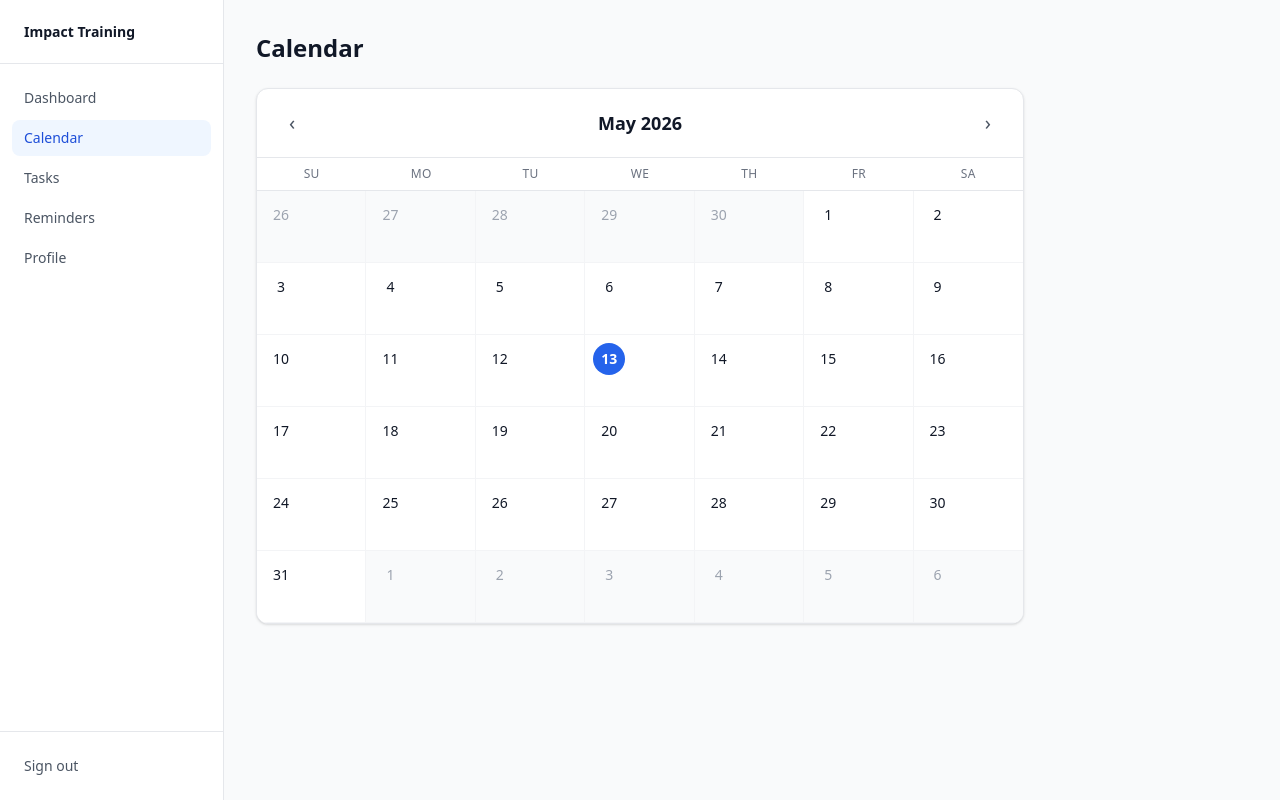
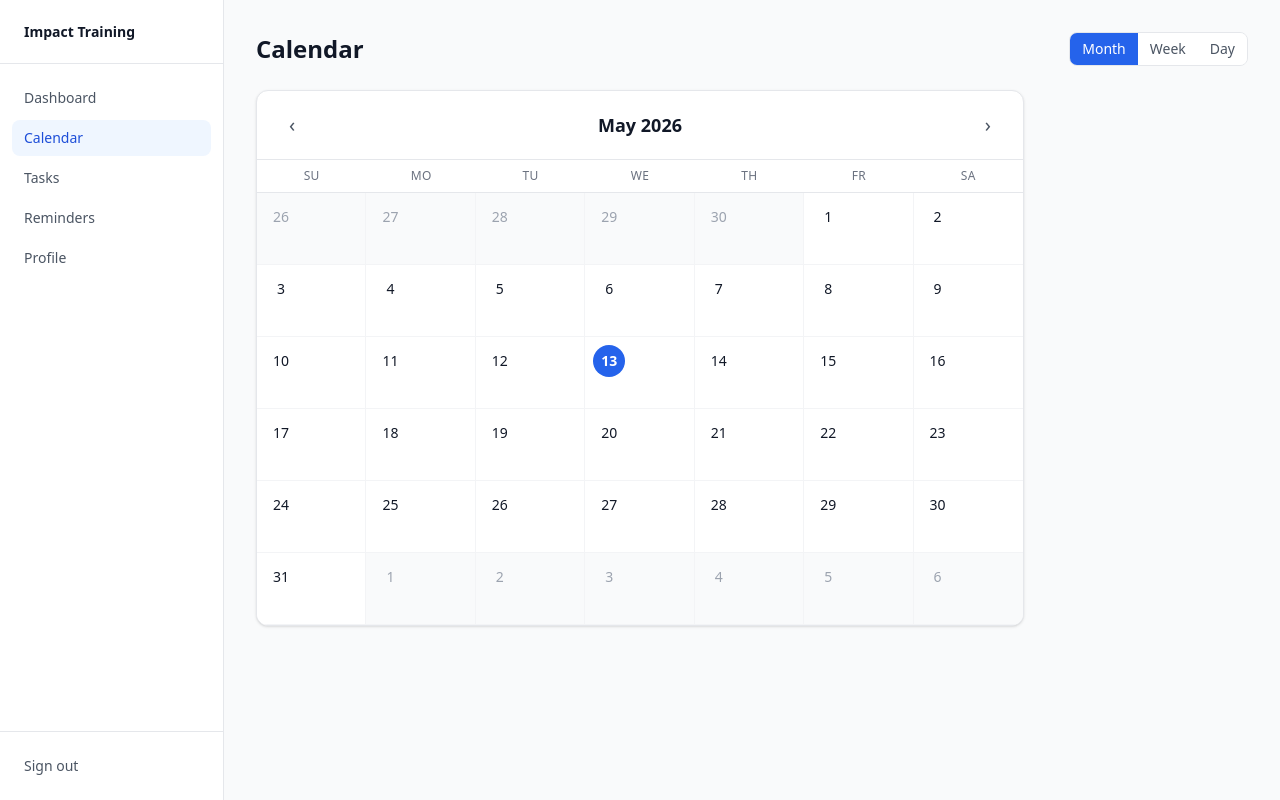
Before and after one commit to michaelr-1999/code-impact-training, a React (Vite) app in the folder frontend/: page /calendar in a window 1280 px wide. Built offline with nearby package versions, Linux system fonts and the light colour scheme; sample sign-in values are in the browser's storage.

Commit message:
created week and day views with some features

```diff
--- a/frontend/src/pages/CalendarPage.tsx
+++ b/frontend/src/pages/CalendarPage.tsx
@@ -1,16 +1,40 @@
-import { useState } from "react";
+import { useState, useEffect, useRef } from "react";
 
-const DAYS_OF_WEEK = ["Su", "Mo", "Tu", "We", "Th", "Fr", "Sa"];
+const DAYS_OF_WEEK_SHORT = ["Su", "Mo", "Tu", "We", "Th", "Fr", "Sa"];
+const DAYS_OF_WEEK_FULL = ["Sunday", "Monday", "Tuesday", "Wednesday", "Thursday", "Friday", "Saturday"];
 
 const MONTH_NAMES = [
   "January", "February", "March", "April", "May", "June",
   "July", "August", "September", "October", "November", "December",
 ];
 
-export default function CalendarPage() {
-  const today = new Date();
-  const [viewDate, setViewDate] = useState(new Date(today.getFullYear(), today.getMonth(), 1));
+const HOURS = Array.from({ length: 24 }, (_, i) => i);
 
+type View = "month" | "week" | "day";
+
+function formatHour(h: number) {
+  if (h === 0) return "12 AM";
+  if (h < 12) return `${h} AM`;
+  if (h === 12) return "12 PM";
+  return `${h - 12} PM`;
+}
+
+function isSameDay(a: Date, b: Date) {
+  return a.getFullYear() === b.getFullYear() &&
+    a.getMonth() === b.getMonth() &&
+    a.getDate() === b.getDate();
+}
+
+function startOfWeek(date: Date) {
+  const d = new Date(date);
+  d.setDate(d.getDate() - d.getDay());
+  d.setHours(0, 0, 0, 0);
+  return d;
+}
+
+// ── Month view ────────────────────────────────────────────────────────────────
+
+function MonthView({ viewDate, today, onDayClick }: { viewDate: Date; today: Date; onDayClick: (date: Date) => void }) {
   const year = viewDate.getFullYear();
   const month = viewDate.getMonth();
 
@@ -31,85 +55,269 @@ export default function CalendarPage() {
     cells.push({ day: d, currentMonth: false });
   }
 
-  function prevMonth() {
-    setViewDate(new Date(year, month - 1, 1));
+  return (
+    <>
+      <div className="grid grid-cols-7 border-b border-gray-200">
+        {DAYS_OF_WEEK_SHORT.map((d) => (
+          <div key={d} className="py-2 text-center text-xs font-medium text-gray-500 uppercase tracking-wide">
+            {d}
+          </div>
+        ))}
+      </div>
+      <div className="grid grid-cols-7">
+        {cells.map((cell, i) => {
+          const isToday = cell.currentMonth && isSameDay(
+            new Date(year, month, cell.day), today
+          );
+          return (
+            <div
+              key={i}
+              onClick={() => cell.currentMonth && onDayClick(new Date(year, month, cell.day))}
+              className={`
+                min-h-[44px] sm:min-h-[72px] p-1 sm:p-2 border-b border-r border-gray-100
+                ${!cell.currentMonth ? "bg-gray-50" : "bg-white hover:bg-blue-50 cursor-pointer"}
+                ${i % 7 === 6 ? "border-r-0" : ""}
+              `}
+            >
+              <span
+                className={`
+                  inline-flex items-center justify-center w-7 h-7 sm:w-8 sm:h-8 rounded-full text-xs sm:text-sm
+                  ${isToday ? "bg-blue-600 text-white font-semibold" : ""}
+                  ${!isToday && cell.currentMonth ? "text-gray-900" : ""}
+                  ${!isToday && !cell.currentMonth ? "text-gray-400" : ""}
+                `}
+              >
+                {cell.day}
+              </span>
+            </div>
+          );
+        })}
+      </div>
+    </>
+  );
+}
+
+// ── Shared helpers ────────────────────────────────────────────────────────────
+
+const CELL_HEIGHT = 48; // px per hour row
+
+function useCurrentTime() {
+  const [, setTick] = useState(0);
+  useEffect(() => {
+    const id = setInterval(() => setTick((t) => t + 1), 60_000);
+    return () => clearInterval(id);
+  }, []);
+  return new Date(); // called during render — always accurate
+}
+
+function minuteOffset() {
+  return (new Date().getMinutes() / 60) * CELL_HEIGHT;
+}
+
+// ── Week view ─────────────────────────────────────────────────────────────────
+
+function WeekView({ viewDate, today }: { viewDate: Date; today: Date }) {
+  const weekStart = startOfWeek(viewDate);
+  const days = Array.from({ length: 7 }, (_, i) => {
+    const d = new Date(weekStart);
+    d.setDate(weekStart.getDate() + i);
+    return d;
+  });
+
+  const scrollRef = useRef<HTMLDivElement>(null);
+
+  useEffect(() => {
+    if (scrollRef.current) {
+      scrollRef.current.scrollTop = 8 * CELL_HEIGHT;
+    }
+  }, []);
+
+  return (
+    <div className="overflow-x-auto">
+      {/* Day headers */}
+      <div className="grid border-b border-gray-200" style={{ gridTemplateColumns: "56px repeat(7, 1fr)" }}>
+        <div className="border-r border-gray-200" />
+        {days.map((day, i) => {
+          const isToday = isSameDay(day, today);
+          return (
+            <div key={i} className="py-2 text-center border-r border-gray-200 last:border-r-0">
+              <div className="text-xs text-gray-500 uppercase">{DAYS_OF_WEEK_SHORT[day.getDay()]}</div>
+              <div className={`
+                mx-auto mt-0.5 w-8 h-8 flex items-center justify-center rounded-full text-sm font-medium
+                ${isToday ? "bg-blue-600 text-white" : "text-gray-900"}
+              `}>
+                {day.getDate()}
+              </div>
+            </div>
+          );
+        })}
+      </div>
+
+      {/* Time grid — default window 8am–8pm (12 rows visible), full 24h scrollable */}
+      <div ref={scrollRef} className="overflow-y-auto" style={{ height: `${12 * CELL_HEIGHT}px` }}>
+        {HOURS.map((hour) => (
+          <div key={hour} className="grid border-b border-gray-100" style={{ gridTemplateColumns: "56px repeat(7, 1fr)" }}>
+            <div className="pr-2 py-2 text-right text-xs text-gray-400 border-r border-gray-200 leading-none">
+              {formatHour(hour)}
+            </div>
+            {days.map((_, i) => (
+              <div key={i} className="h-12 border-r border-gray-100 last:border-r-0" />
+            ))}
+          </div>
+        ))}
+      </div>
+    </div>
+  );
+}
+
+// ── Day view ──────────────────────────────────────────────────────────────────
+
+function DayView({ viewDate, today }: { viewDate: Date; today: Date }) {
+  const isToday = isSameDay(viewDate, today);
+  const now = useCurrentTime();
+  const currentHour = now.getHours();
+  const offset = minuteOffset();
+  const scrollRef = useRef<HTMLDivElement>(null);
+
+  useEffect(() => {
+    if (scrollRef.current) {
+      scrollRef.current.scrollTop = currentHour * CELL_HEIGHT;
+    }
+  }, []);
+
+  return (
+    <div>
+      {/* Day header */}
+      <div className="flex items-center gap-3 px-4 py-3 border-b border-gray-200">
+        <div className={`
+          w-10 h-10 flex items-center justify-center rounded-full text-lg font-semibold
+          ${isToday ? "bg-blue-600 text-white" : "text-gray-900"}
+        `}>
+          {viewDate.getDate()}
+        </div>
+        <div>
+          <div className="text-sm font-medium text-gray-900">{DAYS_OF_WEEK_FULL[viewDate.getDay()]}</div>
+          <div className="text-xs text-gray-500">{MONTH_NAMES[viewDate.getMonth()]} {viewDate.getFullYear()}</div>
+        </div>
+      </div>
+
+      {/* Time grid — scrolls to current hour on open */}
+      <div ref={scrollRef} className="overflow-y-auto" style={{ height: `${12 * CELL_HEIGHT}px` }}>
+        {HOURS.map((hour) => {
+          const isCurrentHour = isToday && hour === currentHour;
+          return (
+            <div key={hour} className={`relative flex border-b border-gray-100 ${isCurrentHour ? "bg-blue-50" : ""}`}>
+              <div className={`w-14 shrink-0 pr-2 py-2 text-right text-xs border-r border-gray-200 leading-none ${isCurrentHour ? "text-blue-600 font-semibold" : "text-gray-400"}`}>
+                {formatHour(hour)}
+              </div>
+              <div className="flex-1 h-12" />
+              {isCurrentHour && (
+                <div
+                  className="absolute left-0 right-0 flex items-center pointer-events-none"
+                  style={{ top: `${offset}px` }}
+                >
+                  <div className="w-14 shrink-0 flex justify-end pr-1">
+                    <div className="w-2.5 h-2.5 rounded-full bg-red-500" />
+                  </div>
+                  <div className="flex-1 h-px bg-red-500" />
+                </div>
+              )}
+            </div>
+          );
+        })}
+      </div>
+    </div>
+  );
+}
+
+// ── Header label ──────────────────────────────────────────────────────────────
+
+function headerLabel(view: View, viewDate: Date) {
+  const year = viewDate.getFullYear();
+  const month = viewDate.getMonth();
+  if (view === "month") return `${MONTH_NAMES[month]} ${year}`;
+  if (view === "week") {
+    const ws = startOfWeek(viewDate);
+    const we = new Date(ws);
+    we.setDate(ws.getDate() + 6);
+    if (ws.getMonth() === we.getMonth()) {
+      return `${MONTH_NAMES[ws.getMonth()]} ${ws.getDate()}–${we.getDate()}, ${year}`;
+    }
+    return `${MONTH_NAMES[ws.getMonth()]} ${ws.getDate()} – ${MONTH_NAMES[we.getMonth()]} ${we.getDate()}, ${year}`;
   }
+  return `${MONTH_NAMES[month]} ${viewDate.getDate()}, ${year}`;
+}
 
-  function nextMonth() {
-    setViewDate(new Date(year, month + 1, 1));
-  }
+function navigate(view: View, viewDate: Date, dir: 1 | -1): Date {
+  const d = new Date(viewDate);
+  if (view === "month") return new Date(d.getFullYear(), d.getMonth() + dir, 1);
+  if (view === "week") { d.setDate(d.getDate() + dir * 7); return d; }
+  d.setDate(d.getDate() + dir);
+  return d;
+}
 
-  function isToday(day: number, currentMonth: boolean) {
-    return (
-      currentMonth &&
-      day === today.getDate() &&
-      month === today.getMonth() &&
-      year === today.getFullYear()
-    );
-  }
+// ── Page ──────────────────────────────────────────────────────────────────────
+
+export default function CalendarPage() {
+  const today = new Date();
+  const [view, setView] = useState<View>("month");
+  const [viewDate, setViewDate] = useState(today);
+
+  const views: { key: View; label: string }[] = [
+    { key: "month", label: "Month" },
+    { key: "week", label: "Week" },
+    { key: "day", label: "Day" },
+  ];
 
   return (
     <div className="p-4 sm:p-8">
-      <h1 className="text-2xl font-bold text-gray-900 mb-4 sm:mb-6">Calendar</h1>
+      <div className="flex flex-col sm:flex-row sm:items-center sm:justify-between gap-3 mb-4 sm:mb-6">
+        <h1 className="text-2xl font-bold text-gray-900">Calendar</h1>
+
+        {/* View switcher */}
+        <div className="flex rounded-lg border border-gray-200 overflow-hidden self-start sm:self-auto">
+          {views.map(({ key, label }) => (
+            <button
+              key={key}
+              onClick={() => setView(key)}
+              className={`
+                px-3 py-1.5 text-sm font-medium transition-colors
+                ${view === key
+                  ? "bg-blue-600 text-white"
+                  : "bg-white text-gray-600 hover:bg-gray-50"}
+              `}
+            >
+              {label}
+            </button>
+          ))}
+        </div>
+      </div>
 
       <div className="bg-white rounded-xl shadow border border-gray-200 overflow-hidden w-full max-w-3xl">
-        {/* Header */}
+        {/* Navigation header */}
         <div className="flex items-center justify-between px-4 sm:px-6 py-3 sm:py-4 border-b border-gray-200">
           <button
-            onClick={prevMonth}
+            onClick={() => setViewDate(navigate(view, viewDate, -1))}
             className="p-2 rounded-lg hover:bg-gray-100 text-gray-600 hover:text-gray-900 transition-colors text-xl leading-none"
-            aria-label="Previous month"
+            aria-label="Previous"
           >
             &#8249;
           </button>
           <span className="text-base sm:text-lg font-semibold text-gray-900">
-            {MONTH_NAMES[month]} {year}
+            {headerLabel(view, viewDate)}
           </span>
           <button
-            onClick={nextMonth}
+            onClick={() => setViewDate(navigate(view, viewDate, 1))}
             className="p-2 rounded-lg hover:bg-gray-100 text-gray-600 hover:text-gray-900 transition-colors text-xl leading-none"
-            aria-label="Next month"
+            aria-label="Next"
           >
             &#8250;
           </button>
         </div>
 
-        {/* Day-of-week headers */}
-        <div className="grid grid-cols-7 border-b border-gray-200">
-          {DAYS_OF_WEEK.map((d) => (
-            <div key={d} className="py-2 text-center text-xs font-medium text-gray-500 uppercase tracking-wide">
-              {d}
-            </div>
-          ))}
-        </div>
-
-        {/* Date grid */}
-        <div className="grid grid-cols-7">
-          {cells.map((cell, i) => {
-            const today_ = isToday(cell.day, cell.currentMonth);
-            return (
-              <div
-                key={i}
-                className={`
-                  min-h-[44px] sm:min-h-[72px] p-1 sm:p-2 border-b border-r border-gray-100
-                  ${!cell.currentMonth ? "bg-gray-50" : "bg-white"}
-                  ${i % 7 === 6 ? "border-r-0" : ""}
-                `}
-              >
-                <span
-                  className={`
-                    inline-flex items-center justify-center w-7 h-7 sm:w-8 sm:h-8 rounded-full text-xs sm:text-sm
-                    ${today_ ? "bg-blue-600 text-white font-semibold" : ""}
-                    ${!today_ && cell.currentMonth ? "text-gray-900" : ""}
-                    ${!today_ && !cell.currentMonth ? "text-gray-400" : ""}
-                  `}
-                >
-                  {cell.day}
-                </span>
-              </div>
-            );
-          })}
-        </div>
+        {view === "month" && <MonthView viewDate={viewDate} today={today} onDayClick={(date) => { setViewDate(date); setView("day"); }} />}
+        {view === "week" && <WeekView viewDate={viewDate} today={today} />}
+        {view === "day" && <DayView viewDate={viewDate} today={today} />}
       </div>
     </div>
   );
```
